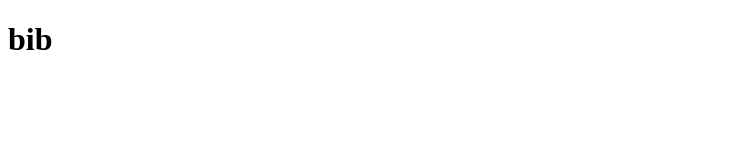
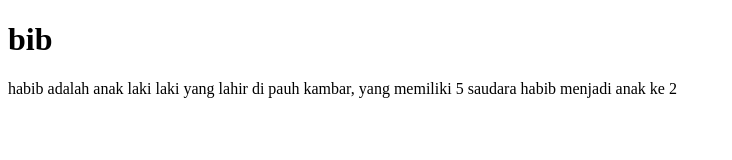
Before and after one commit to khairatulnisa/tugas, a plain HTML site: page index.html in a window 1280 px wide. Shown: the whole page, without its empty margins (0-732 px from the left). Drawn offline with Linux system fonts and the light colour scheme.

Commit message:
tambah paragraf

```diff
--- a/index.html
+++ b/index.html
@@ -8,5 +8,6 @@
 </head>
 <body>
     <h1>bib</h1>
+    <p>habib adalah anak laki laki yang lahir di pauh kambar, yang memiliki 5 saudara habib menjadi anak ke 2</p>
 </body>
 </html>
```
